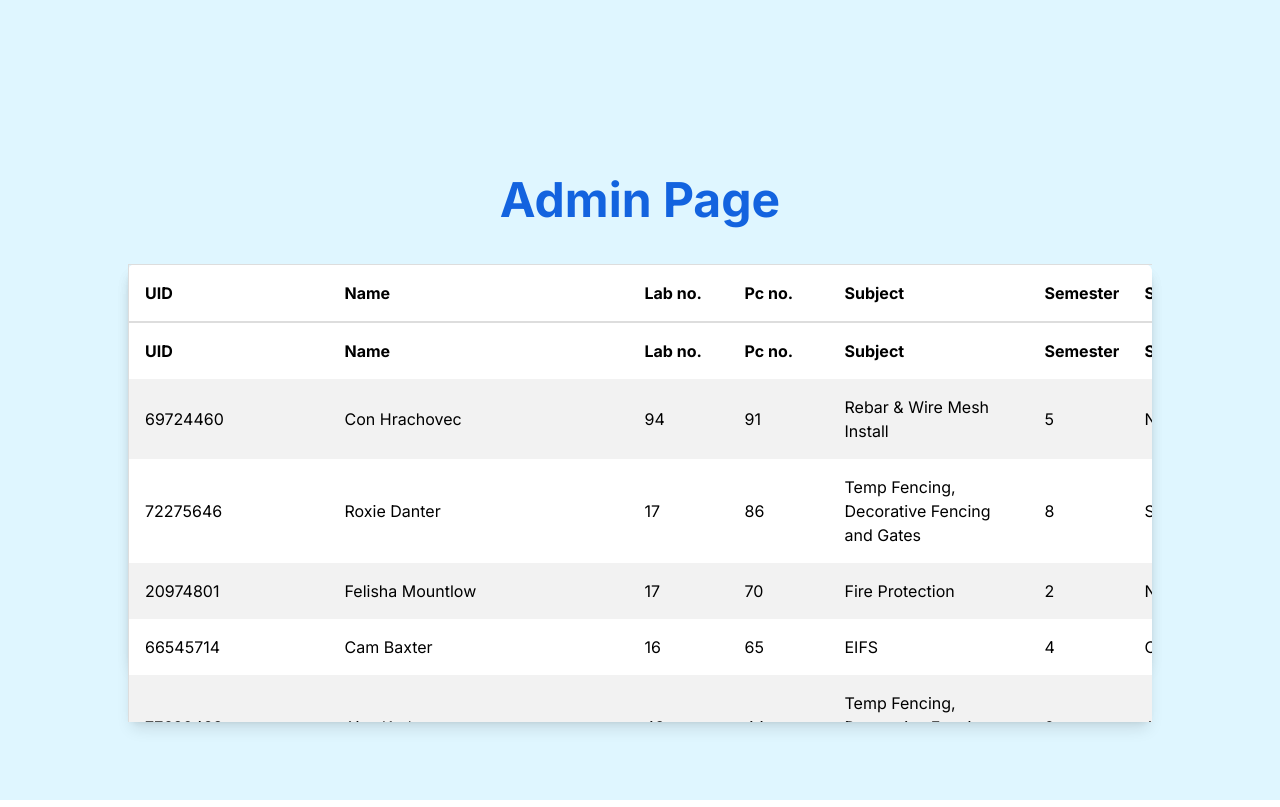
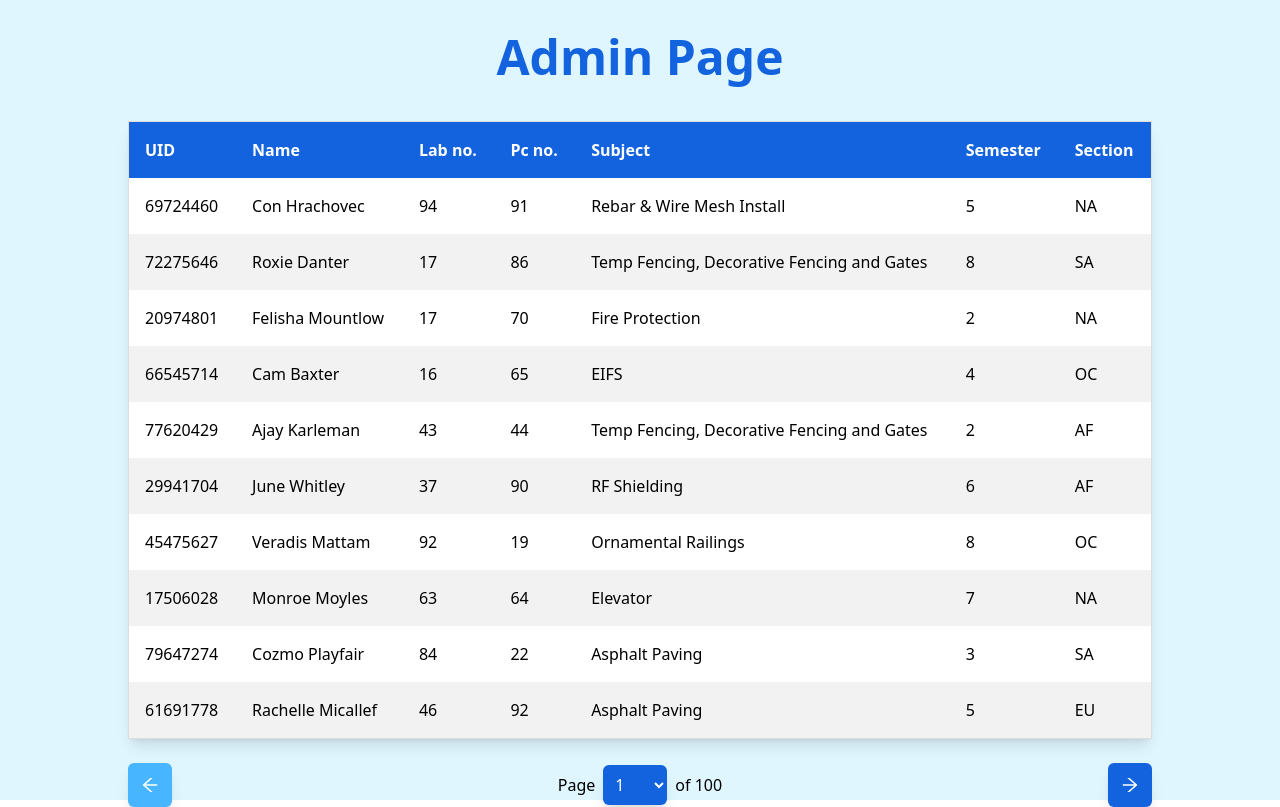
Before and after one commit to Freakyab/Lap-Entry, a Next.js app: page /admin in a window 1280 px wide. Built offline with nearby package versions, Linux system fonts and the light colour scheme.

Commit message:
new : better table in admin page

```diff
--- a/package.json
+++ b/package.json
@@ -9,6 +9,7 @@
     "lint": "next lint"
   },
   "dependencies": {
+    "@tanstack/react-table": "^8.9.2",
     "autoprefixer": "10.4.14",
     "eslint": "^7.32.0 || ^8.2.0",
     "eslint-config-next": "13.4.4",
@@ -19,6 +20,7 @@
     "react": "18.2.0",
     "react-dom": "18.2.0",
     "react-icons": "^4.9.0",
+    "react-table": "^7.8.0",
     "tailwindcss": "3.3.2"
   },
   "devDependencies": {
--- a/src/app/admin/page.jsx
+++ b/src/app/admin/page.jsx
@@ -1,75 +1,144 @@
+/* eslint-disable react/jsx-props-no-spreading */
+
 "use client";
 
-import React from "react";
-import Table from "rc-table";
-import data from "./data.json";
+import React, { useMemo } from "react";
+import { usePagination, useTable } from "react-table";
+import { AiOutlineArrowRight, AiOutlineArrowLeft } from "react-icons/ai";
+import dataList from "./data.json";
 
 function AdminPage() {
-  const columns = [
+  const data = useMemo(() => dataList, []);
+  const columns = useMemo(
+    () => [
       {
-      title: "UID",
-      dataIndex: "uid",
-      key: "uid",
-      width: 200,
+        Header: "UID",
+        accessor: "uid",
       },
       {
-      title: "Name",
-      dataIndex: "name",
-      key: "name",
-      width: 300,
+        Header: "Name",
+        accessor: "name",
       },
       {
-      title: "Lab no.",
-      dataIndex: "labno",
-      key: "labno.",
-      width: 100,
+        Header: "Lab no.",
+        accessor: "labno",
       },
       {
-      title: "Pc no.",
-      dataIndex: "pcno",
-      key: "pcno",
-      width: 100,
+        Header: "Pc no.",
+        accessor: "pcno",
       },
       {
-      title: "Subject",
-      dataIndex: "subject",
-      key: "subject",
-      width: 200,
+        Header: "Subject",
+        accessor: "subject",
       },
       {
-      title: "Semester",
-      dataIndex: "semester",
-      key: "semester",
-      width: 100,
+        Header: "Semester",
+        accessor: "semester",
       },
       {
-      title: "Section",
-      dataIndex: "section",
-      key: "section",
-      width: 100,
+        Header: "Section",
+        accessor: "section",
       },
+    ],
+    [],
+  );
 
-    // {
-    //   title: "Operations",
-    //   dataIndex: "",
-    //   key: "operations",
-    //   render: () => <span>Delete</span>,
-    // },
-  ];
+  const {
+    getTableProps,
+    getTableBodyProps,
+    headerGroups,
+    page,
+    prepareRow,
+    nextPage,
+    previousPage,
+    canNextPage,
+    canPreviousPage,
+    gotoPage,
+    pageOptions,
+    state: { pageIndex },
+  } = useTable({ columns, data }, usePagination);
 
   return (
     <main className="bg-primary w-screen h-screen flex flex-col items-center justify-center">
       <header className="m-10">
         <h1 className="font-bold text-5xl mx-14 text-tertiary">Admin Page</h1>
       </header>
-      <div className="w-4/5 h-1/2 bg-white rounded-lg shadow-lg">
-        <Table
-          columns={columns}
-          data={data}
-          scroll={{ y: 400 }}
-          rowKey={(record) => record.key}
-          className=" bg-white rounded-lg shadow-lg table-fixed"
-        />
+      <div className="w-4/5  bg-white rounded-lg shadow-lg">
+        <table {...getTableProps} className="rounded-lg">
+          <thead className="bg-tertiary text-white text-base font-bold">
+            {headerGroups.map((headerGroup) => (
+              <tr {...headerGroup.getHeaderGroupProps()}>
+                {headerGroup.headers.map((column) => (
+                  <th {...column.getHeaderProps()}>
+                    {column.render("Header")}
+                  </th>
+                ))}
+              </tr>
+            ))}
+          </thead>
+          <tbody {...getTableBodyProps()}>
+            {page.map((row) => {
+              prepareRow(row);
+              return (
+                <tr
+                  {...row.getRowProps()}
+                  className="hover:bg-secondary cursor-pointer"
+                >
+                  {row.cells.map((cell) => (
+                    <td {...cell.getCellProps()}>{cell.render("Cell")}</td>
+                  ))}
+                </tr>
+              );
+            })}
+          </tbody>
+        </table>
+      </div>
+      <br />
+      <div className=" flex justify-between w-4/5 ">
+        <button
+          disabled={!canPreviousPage}
+          className="text-base p-3 bg-tertiary text-white rounded-md w-fit cursor-pointer shadow-lg active:shadow-sm disabled:bg-secondary disabled:cursor-not-allowed"
+          onClick={() => previousPage()}
+          type="button"
+        >
+          <span>
+            <AiOutlineArrowLeft size="20px" />
+          </span>
+        </button>
+
+        <div className="flex items-center">
+          <span className="text-base">Page</span>
+
+          <select
+            name=""
+            id=""
+            value={pageIndex}
+            className="text-base p-2 bg-tertiary text-white rounded-md  mx-2 cursor-pointer shadow-lg active:shadow-sm "
+            onChange={(e) => gotoPage(e.target.value)}
+          >
+            {pageOptions.map((option) => (
+              <option value={option} key={option}>
+                {option + 1}
+              </option>
+            ))}
+          </select>
+          <span className="text-base">
+            of
+            {" "}
+            {pageOptions.length}
+          </span>
+        </div>
+
+        <button
+          disabled={!canNextPage}
+          className="text-base p-3 bg-tertiary text-white rounded-md w-fit cursor-pointer shadow-lg active:shadow-sm  disabled:bg-secondary disabled:cursor-not-allowed"
+          onClick={() => nextPage()}
+          type="button"
+        >
+          <span className="text-white">
+            <AiOutlineArrowRight size="20px" />
+          </span>
+        </button>
       </div>
     </main>
   );
--- a/src/app/globals.css
+++ b/src/app/globals.css
@@ -15,6 +15,7 @@ table {
   border-spacing: 0;
   width: 100%;
   border: 1px solid #ddd;
+  border-radius: 20px;
 }
 
 th,
@@ -26,7 +27,3 @@ td {
 tr:nth-child(even) {
   background-color: #f2f2f2;
 }
-
-tr:hover {
-  background-color: #ddd;
-}
--- a/src/app/layout.jsx
+++ b/src/app/layout.jsx
@@ -1,8 +1,5 @@
 import React from "react";
 import "./globals.css";
-import { Inter } from "next/font/google";
-
-const inter = Inter({ subsets: ["latin"] });
 
 export const metadata = {
   title: "Create Next App",
@@ -12,7 +9,7 @@ export const metadata = {
 export default function RootLayout({ children }) {
   return (
     <html lang="en">
-      <body className={inter.className}>{children}</body>
+      <body>{children}</body>
     </html>
   );
 }
--- a/src/app/page.jsx
+++ b/src/app/page.jsx
@@ -66,7 +66,8 @@ export default function Home() {
         right-10
         text-base
         w-fit p-3 bg-tertiary text-white rounded-md  cursor-pointer shadow-lg active:shadow-sm"
-          type="button">
+          type="button"
+        >
           <MdAdminPanelSettings className="text-xl mr-2" />
           <span>Admin</span>
         </button>
@@ -78,7 +79,8 @@ export default function Home() {
           onSubmit={(e) => {
             e.preventDefault();
             console.log(formState);
-          }}>
+          }}
+        >
           <InputBox
             placeholder="UID"
             type="number"
--- a/src/components/input.jsx
+++ b/src/components/input.jsx
@@ -1,7 +1,9 @@
 import React from "react";
 import PropTypes from "prop-types";
 
-function InputBox({ placeholder, type, value, setValue, actionType }) {
+function InputBox({
+  placeholder, type, value, setValue, actionType,
+}) {
   return (
     <div className="w-full my-2">
       <input
```
Also changed, not shown: .eslintrc.json, 2 other files (tests, documents, lock files or other folders). Lines whose indentation alone changed are shown as unchanged.
